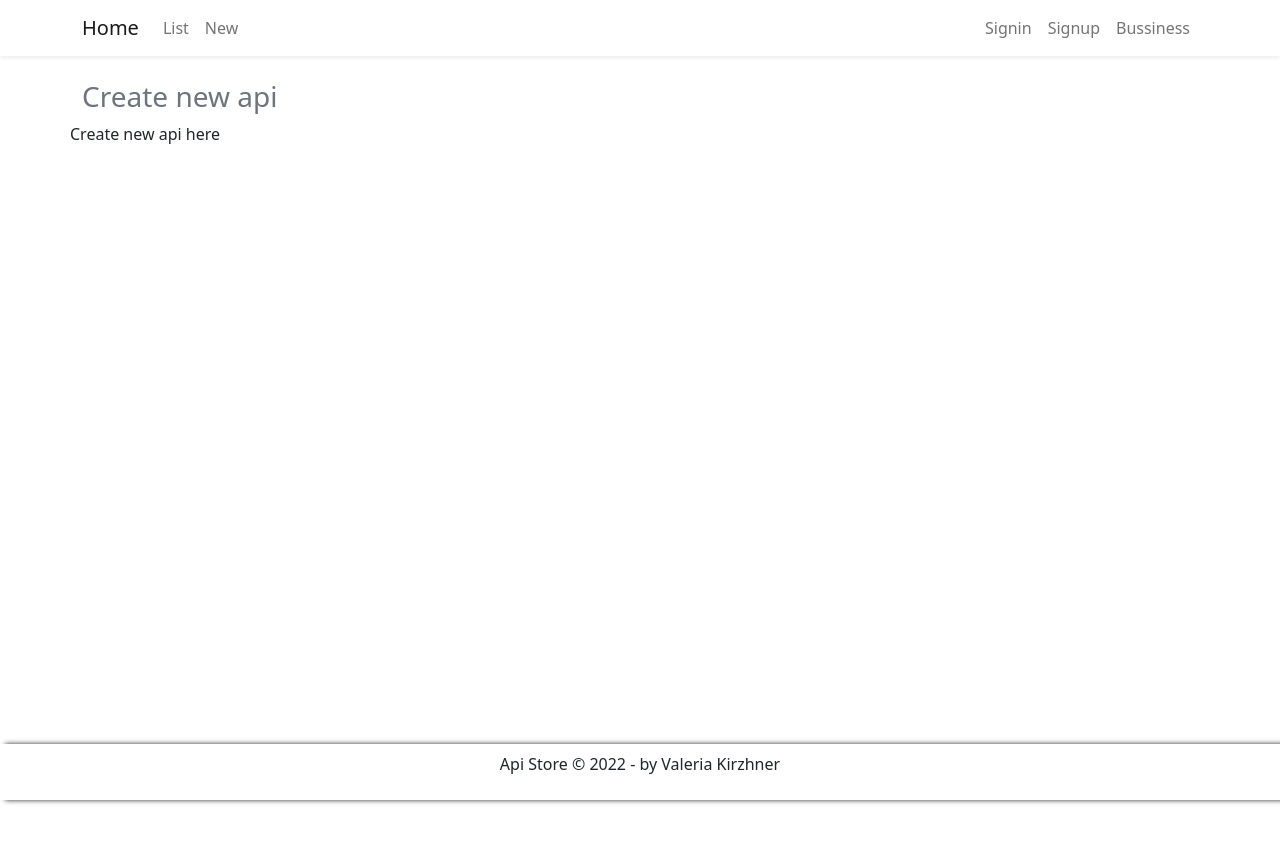
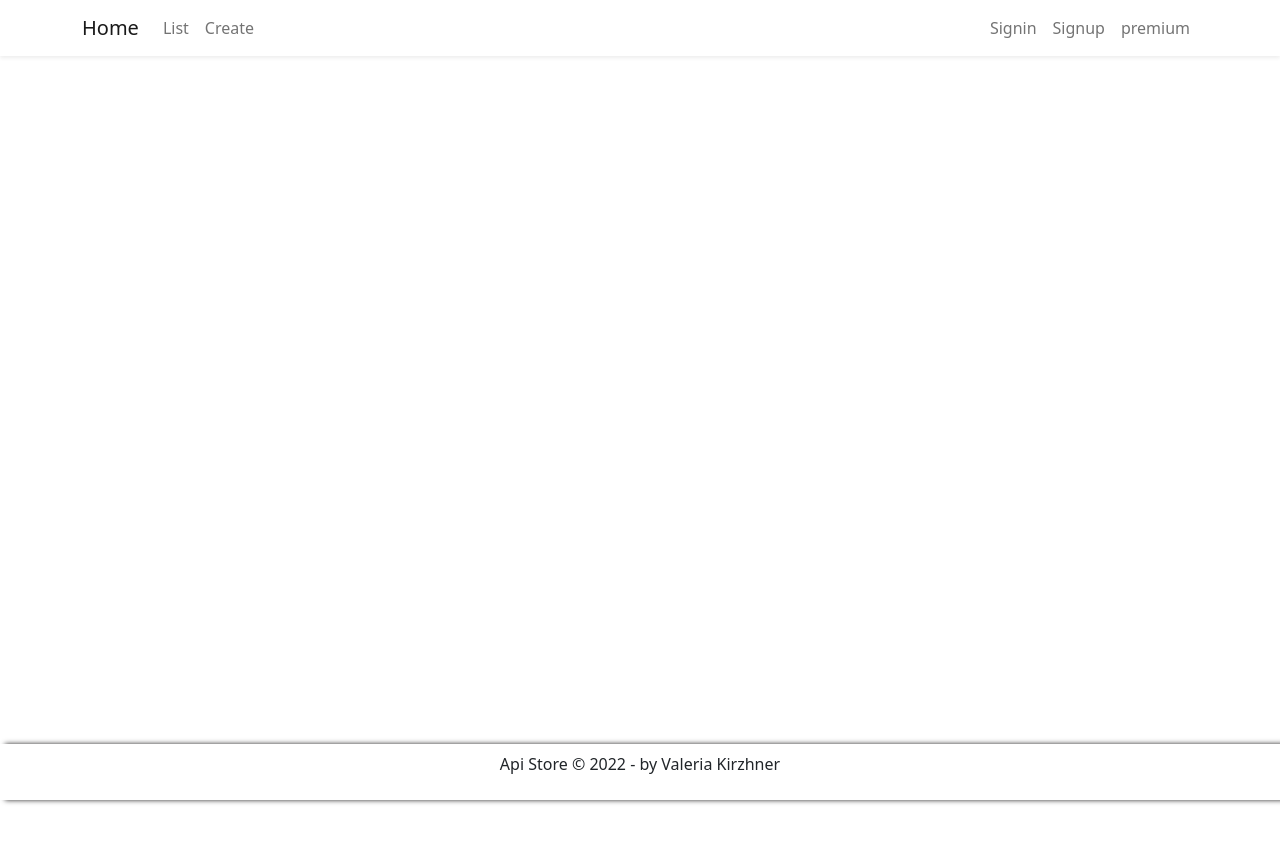
Before and after one commit to Valeria-Kirzhner/api-store, a React (Create React App) app in the folder client/: page / in a window 1280 px wide. Shown: the top 842 px of the page. Before the commit the page ends 800 px from the top, so only its background shows below. Built offline with nearby package versions, Linux system fonts and the light colour scheme.

Commit message:
added more routes and corrections for the new chaingings in react-router-dome.

```diff
--- a/client/package.json
+++ b/client/package.json
@@ -8,6 +8,7 @@
     "@testing-library/user-event": "^13.5.0",
     "react": "^18.2.0",
     "react-dom": "^18.2.0",
+    "react-router-dom": "^6.4.5",
     "react-scripts": "5.0.1",
     "web-vitals": "^2.1.4"
   },
--- a/client/src/App.js
+++ b/client/src/App.js
@@ -2,20 +2,29 @@ import "./App.css";
 import Footer from "./components/Footer";
 import Home from "./components/Home";
 import Navbar from "./components/Navbar";
+import { Routes, Route } from "react-router-dom";
 
-function App() {
+const App = () => {
   return (
     <>
-      <header></header>
+      <header>
+        <Navbar />
+      </header>
       <main>
-        <Navbar />
-        <Home />
+        <Routes>
+          <Route path="/premiumSignup" component={<Home />} />
+          <Route path="/signup" component={<Home />} />
+          <Route path="/signin" component={<Home />} />
+          <Route path="/logout" component={<Home />} />
+
+          <Route path="/" exact component={<Home />} />
+        </Routes>
       </main>
       <footer>
         <Footer />
       </footer>
     </>
   );
-}
+};
 
 export default App;
--- a/client/src/components/Home.jsx
+++ b/client/src/components/Home.jsx
@@ -1,4 +1,4 @@
-import React, { useEffect } from "react";
+import React from "react";
 
 const Main = ({}) => {
   return (
--- a/client/src/components/Navbar.jsx
+++ b/client/src/components/Navbar.jsx
@@ -1,4 +1,5 @@
 import React from "react";
+import { NavLink, Link } from "react-router-dom";
 
 const Navbar = () => {
   return (
@@ -15,38 +16,37 @@ const Navbar = () => {
         >
           <span className="navbar-toggler-icon"></span>
         </button>
-        <a class="navbar-brand" href="#">
+        <Link className="navbar-brand" to="/">
           Home
-        </a>
-
+        </Link>
         <div className="collapse navbar-collapse" id="navbarNav">
-          <ul class="navbar-nav me-auto mb-2 mb-lg-0">
+          <ul className="navbar-nav me-auto mb-2 mb-lg-0">
             <li className="nav-item">
-              <a class="nav-link" href="http://localhost:3000/api/list">
+              <NavLink className="nav-link" to="/list">
                 List
-              </a>
+              </NavLink>
             </li>
             <li className="nav-item">
-              <a class="nav-link" href="http://localhost:3000/api/create">
-                New
-              </a>
+              <NavLink className="nav-link" to="/create">
+                Create
+              </NavLink>
             </li>
           </ul>
           <ul className="navbar-nav ms-auto">
             <li className="nav-item">
-              <a class="nav-link" href="http://localhost:3000/signin">
+              <NavLink className="nav-link" to="/signin">
                 Signin
-              </a>
+              </NavLink>
             </li>
             <li className="nav-item">
-              <a class="nav-link" href="http://localhost:3000/signin">
+              <NavLink className="nav-link" to="/signup">
                 Signup
-              </a>
+              </NavLink>
             </li>
             <li className="nav-item">
-              <a class="nav-link" href="http://localhost:3000/signin">
-                Bussiness
-              </a>
+              <NavLink className="nav-link" to="/premiumSignup">
+                premium
+              </NavLink>
             </li>
           </ul>
         </div>
--- a/client/src/index.js
+++ b/client/src/index.js
@@ -1,10 +1,13 @@
 import React from "react";
 import ReactDOM from "react-dom/client";
 import App from "./App";
+import { BrowserRouter } from "react-router-dom";
 
 const root = ReactDOM.createRoot(document.getElementById("root"));
 root.render(
   <React.StrictMode>
-    <App />
+    <BrowserRouter>
+      <App />
+    </BrowserRouter>
   </React.StrictMode>
 );
```
Also changed, not shown: 1 other file (tests, documents, lock files or other folders).
